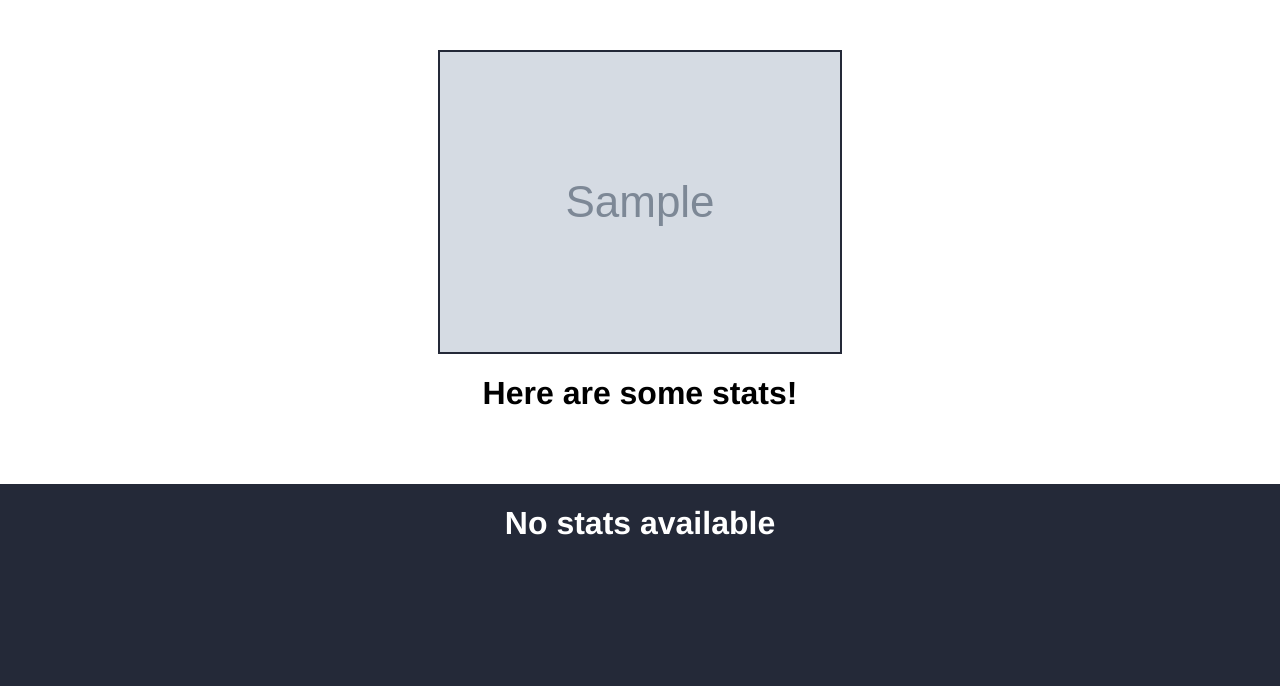
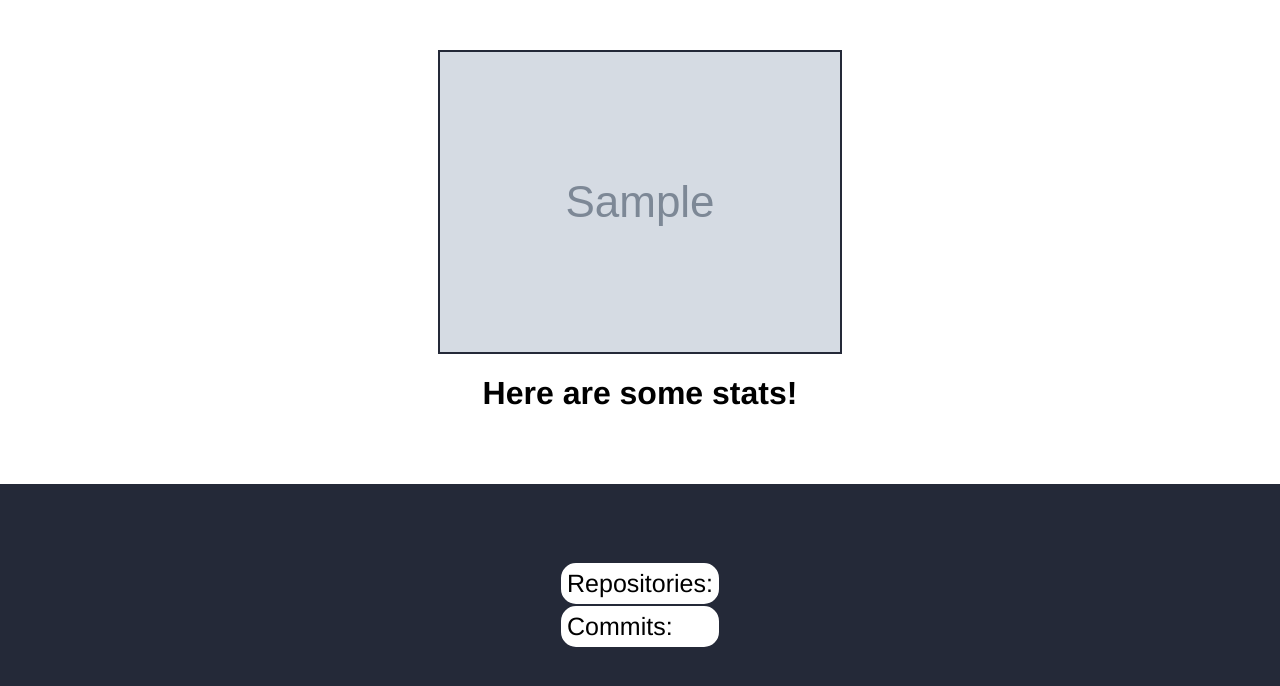
Before and after one commit to blottn/gitalyser, a Django app: template analysis/templates/analysis/stats.html in a window 1280 px wide. Shown: the top 686 px of the page. Run offline with Django 3.2, Linux system fonts and the light colour scheme; the template is opened without the code that fills it: most values are stand-ins (such as "Sample title", 1, 10 or a date in 2020); grey boxes marked "Sample" are stand-in pictures; some libraries are stand-ins or nearby versions.

Commit message:
passed commits as list to frontend instead of as json

```diff
--- a/analysis/static/js/stats.js
+++ b/analysis/static/js/stats.js
@@ -1,6 +1,8 @@
 repos = repos.reverse();
-console.log(commits);
+
 var node = [];
+var com_list = [];
+
 var width = 750;
 var height = 500;
 
@@ -10,6 +12,10 @@ for (i = 0 ; i < repos.length ; i++) {
 	node[i] = {'time':Date.parse(repos[i].created_at),'count':i+1};
 }
 
+for (i = 0 ; i < commits.length ; i++) {
+	console.log(commits[i]);
+	com_list[i] = {'time':commits[i],'count':i+1};
+}
 
 
 var delta = node[node.length - 1].time - node[0].time;
@@ -21,10 +27,13 @@ for (i = 0 ; i < node.length ; i++) {
     node[i].time = node[i].time * width;
 }
 
+//var com_delta = com_list[com_list.length - 1].time - node[0].time;
+
 
 graph("#repos", width, height, node, function(d) {return d.time;},function(d) {
     return (height - (height * (d.count / node[node.length-1].count) / 2));
 });
+
 
 function graph(id, w, h,  data, fx, fy) {
 
--- a/analysis/templates/analysis/stats.html
+++ b/analysis/templates/analysis/stats.html
@@ -13,20 +13,27 @@
 		{% endif %}
 	</div>
 	<div class="results">
-		{% if results %}
+		{% if repos or commits %}
 		<table>
 			<tr>
 				<td id="repos"><p>Repositories:</p></td>
 			</tr>
 			<tr>
-				<td>Commits:</td>
+				<td id="commits"><p>Commits:</p></td>
 			</tr>
 		</table>
 		<script src="https://d3js.org/d3.v4.min.js"></script>	<!-- only load d3 if we have stats to show -->
+		{% if repos %}
 		<script type="text/javascript">var repos=JSON.parse('{{ repos|safe }}');</script>
+		{% endif %}
+
+		{% if commits %}
 		<script type="text/javascript">var commits=JSON.parse('{{ commits|safe}}');</script>
-	   	{% load static %}
+		{% endif %}
+
+		{% load static %}
 		<script type="text/javascript" src="{% static "js/stats.js" %}"></script>
+
 		{% else %}
 		<h1>No stats available</h1>
 		{% endif %}
--- a/analysis/views.py
+++ b/analysis/views.py
@@ -29,7 +29,7 @@ def index(request):
 			u_data = get_user(access_token)
 			repos = get_repos(access_token)
 			commits = dictify(get_commits(access_token,u_data['login']))
-			c['commits']=json.dumps(commits)
+			c['commits']=json.dumps(commits.keys())
 			c['avatar']=u_data['avatar_url']
 			c['repos']=repos
 			c['results']="hello from the other side"
```
